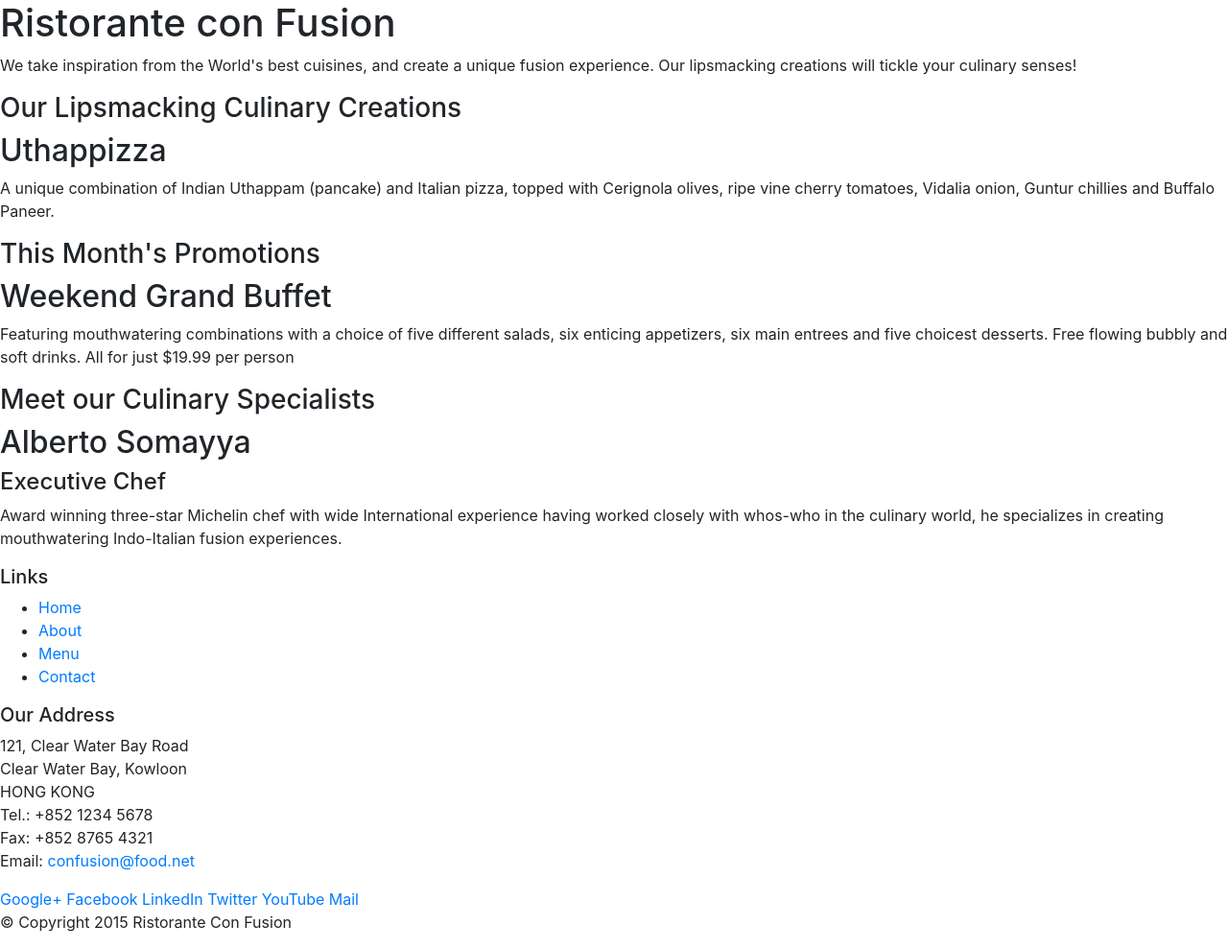
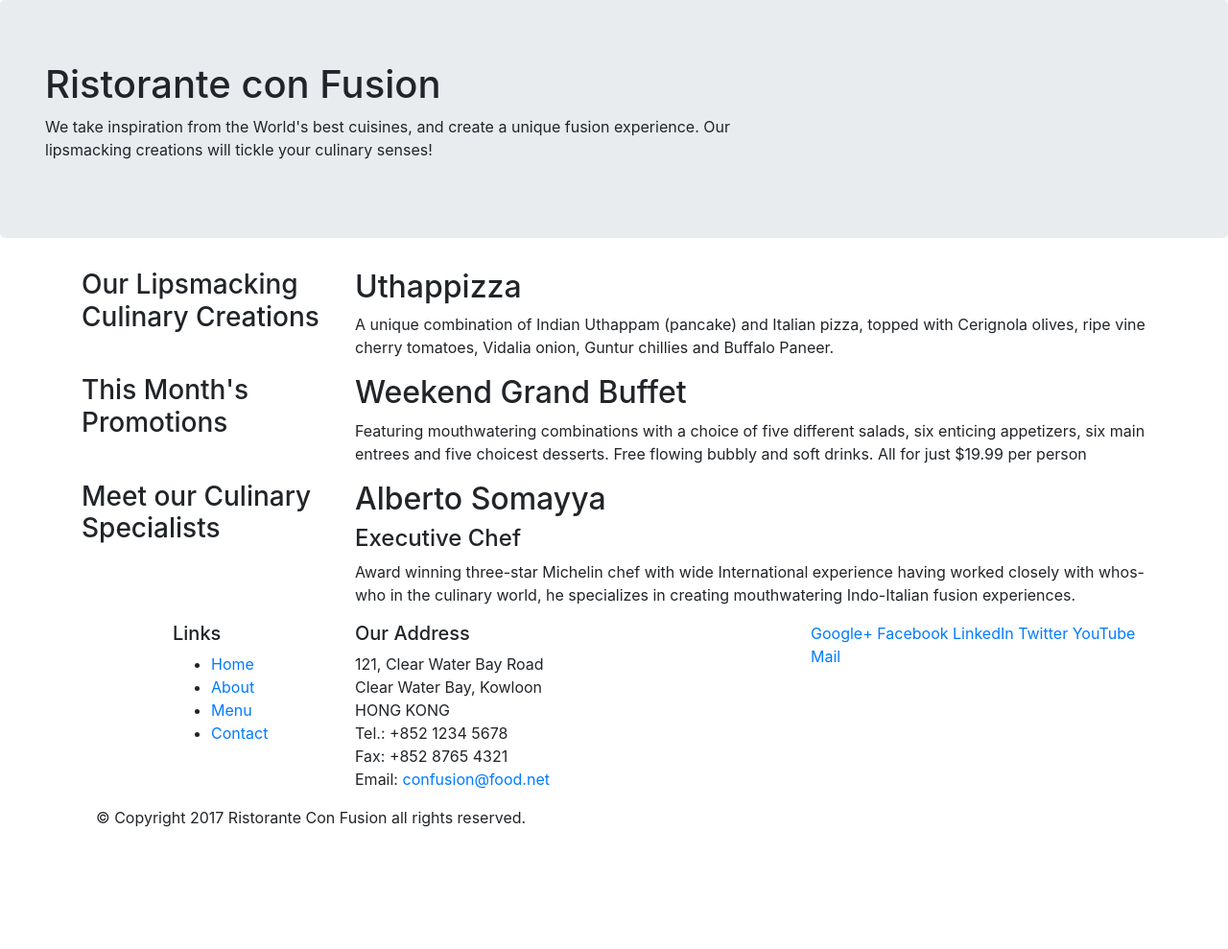
Before and after one commit to Kingpin007/Bootstrap-4-confusion, a website: page conFusion/index.html in a window 1280 px wide. Shown: the whole page at 96% size. After the commit the page ends 880 px from the top, so only its background shows below. Drawn offline with nearby package versions, Linux system fonts and the light colour scheme.

Commit message:
Added bootstrap elements like container,row,column,jumbotron,etc

```diff
--- a/conFusion/index.html
+++ b/conFusion/index.html
@@ -14,8 +14,8 @@
     <!-- Bootstrap CSS -->
     <link rel="stylesheet" href="node_modules/bootstrap/dist/css/bootstrap.min.css">
 
-    <header>
-        <div>
+    <header class="jumbotron">
+        <div class="col-12 col-sm-8">
             <div>
                 <div>
                     <h1>Ristorante con Fusion</h1>
@@ -27,33 +27,33 @@
         </div>
     </header>
 
-    <div>
-        <div>
-            <div>
+    <div class="container">
+        <div class="row">
+            <div class="col-sm-4 push-sm-8 col-md-3 push-md-9">
                 <h3>Our Lipsmacking Culinary Creations</h3>
             </div>
-            <div>
+            <div class="col-sm pull-sm-4 col-md pull-md-3">
                 <h2>Uthappizza</h2>
                 <p>A unique combination of Indian Uthappam (pancake) and Italian pizza, topped with Cerignola olives, ripe vine cherry tomatoes, Vidalia onion, Guntur chillies and Buffalo Paneer.</p>
             </div>
         </div>
 
 
-        <div>
-            <div>
+        <div class="row">
+            <div class="col-sm-4 col-md-3">
                 <h3>This Month's Promotions</h3>
             </div>
-            <div>
+            <div class="col-sm col-md">
                 <h2>Weekend Grand Buffet</h2>
                 <p>Featuring mouthwatering combinations with a choice of five different salads, six enticing appetizers, six main entrees and five choicest desserts. Free flowing bubbly and soft drinks. All for just $19.99 per person </p>
             </div>
         </div>
 
-        <div>
-            <div>
+        <div class="row">
+            <div class="col-sm-4 col-md-3">
                 <h3>Meet our Culinary Specialists</h3>
             </div>
-            <div>
+            <div class="col-sm col-md">
                 <h2>Alberto Somayya</h2>
                 <h4>Executive Chef</h4>
                 <p>Award winning three-star Michelin chef with wide International experience having worked closely with whos-who in the culinary world, he specializes in creating mouthwatering Indo-Italian fusion experiences. </p>
@@ -62,9 +62,9 @@
     </div>
 
     <footer>
-        <div>
-            <div>
-                <div>
+        <div class="container">
+            <div class="row">
+                <div class="col-5 offset-1 col-sm-2">
                     <h5>Links</h5>
                     <ul>
                         <li><a href="#">Home</a></li>
@@ -73,7 +73,7 @@
                         <li><a href="#">Contact</a></li>
                     </ul>
                 </div>
-                <div>
+                <div class="col-6 col-sm-5">
                     <h5>Our Address</h5>
                     <address>
 		              121, Clear Water Bay Road<br>
@@ -84,7 +84,7 @@
 		              Email: <a href="mailto:confusion@food.net">confusion@food.net</a>
 		           </address>
                 </div>
-                <div>
+                <div class="col col-sm-4">
                     <div>
                         <a href="http://google.com/+">Google+</a>
                         <a href="http://www.facebook.com/profile.php?id=">Facebook</a>
@@ -96,8 +96,8 @@
                 </div>
            </div>
            <div>
-                <div>
-                    <p>© Copyright 2015 Ristorante Con Fusion</p>
+                <div class="col-auto">
+                    <p>© Copyright 2017 Ristorante Con Fusion all rights reserved.</p>
                 </div>
            </div>
         </div>
```
